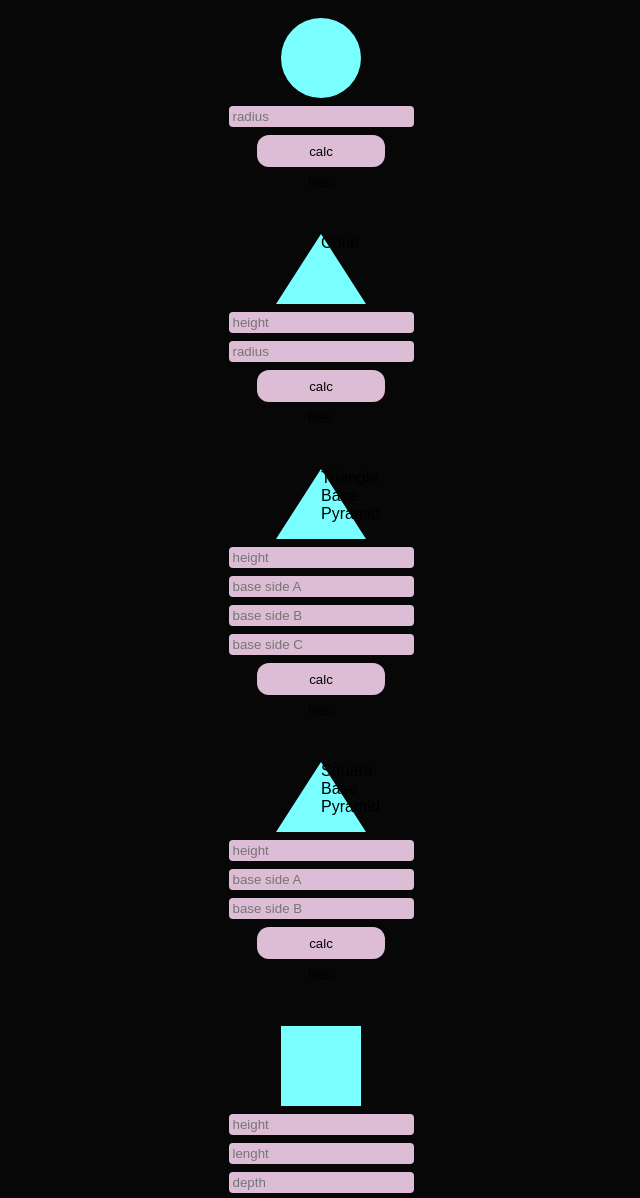
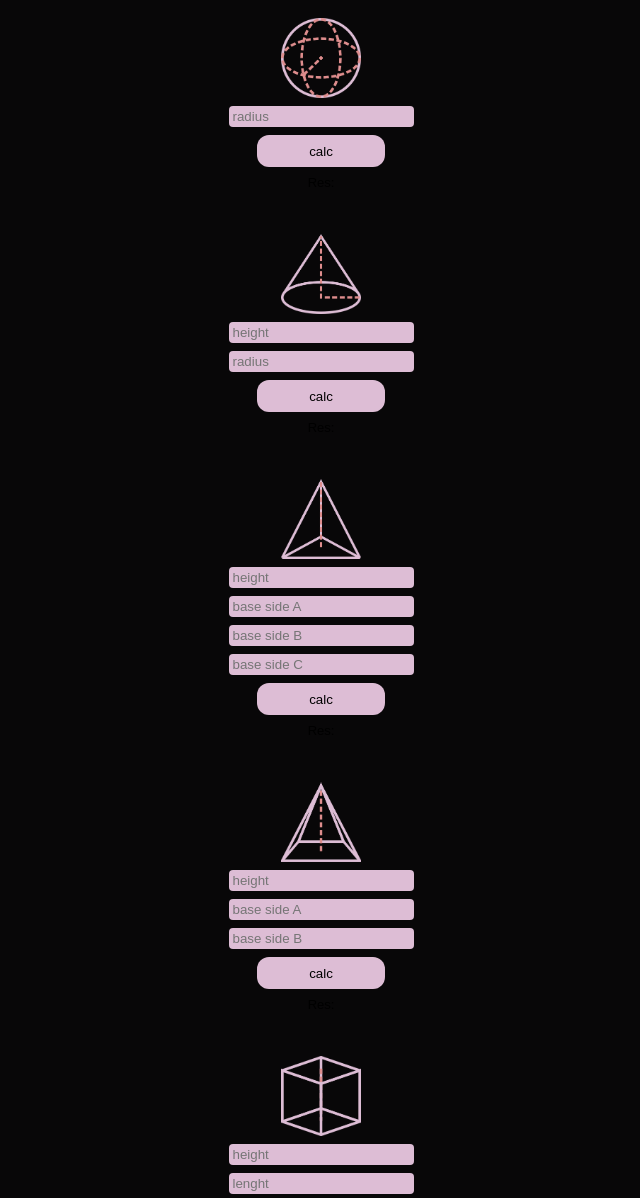
Before and after one commit to JohnVLN/Basic-Geometry-Calculator, a plain HTML site: page pages/volume.html in a window 1280 px wide. Shown: the part 80-1278 px from the top of the page, without its empty margins (319-959 px from the left). Drawn offline with Linux system fonts and the light colour scheme.

Commit message:
Changed 3d shapes

```diff
--- a/pages/volume.html
+++ b/pages/volume.html
@@ -8,18 +8,18 @@
 </head>
 <body>
     <h1>Calculate the volume of a container</h1>
-    <span class="circle"></span>
+    <img src="../scr/sphere.png" class="image">
     <input id="radius" type="number" placeholder="radius">
     <button onclick="circleVol()">calc</button>
     <p id="circleRes">Res: </p>
 
-    <span class="triangle">Cone</span>
+    <img src="../scr/cone.png" class="image">
     <input id="hightCone" type="number" placeholder="height">
     <input id="radiusCone" type="number" placeholder="radius">
     <button onclick="coneVol()">calc</button>
     <p id="coneVol">Res: </p>
 
-    <span class="triangle">Triangle Base Pyramid</span>
+    <img src="../scr/triangleBasePyramid.png" class="image">
     <input id="hightTriPyra" type="number" placeholder="height">
     <input id="sideA" type="number" placeholder="base side A">
     <input id="sideB" type="number" placeholder="base side B">
@@ -27,14 +27,14 @@
     <button onclick="triangPyramid()">calc</button>
     <p id="volTriangPyra">Res: </p>
 
-    <span class="triangle">Square Base Pyramid</span>
+    <img src="../scr/squareBasePyramid.png" class="image">
     <input id="hightSquaPyra" type="number" placeholder="height">
     <input id="sideASquare" type="number" placeholder="base side A">
     <input id="sideBSquare" type="number" placeholder="base side B">
     <button onclick="squarePyramid()">calc</button>
     <p id="volSquarePyra">Res: </p>
 
-    <span class="square"></span>
+    <img src="../scr/cube.png" class="image">
     <input id="heightCube" type="number" placeholder="height">
     <input id="lenghtCube" type="number" placeholder="lenght">
     <input id="depthCube" type="number" placeholder="depth">
```
Also changed, not shown: scr/cone.png (added), scr/cube.png (added), scr/sphere.png (added), scr/squareBasePyramid.png (added), scr/triangleBasePyramid.png (added).
